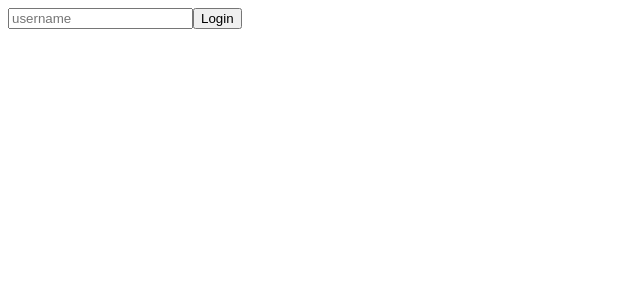
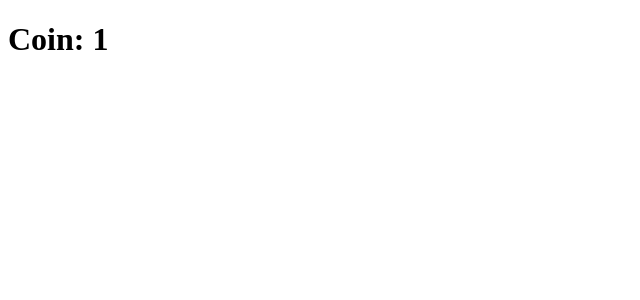
Before and after one commit to ng-lee/react-masterclass-2021-part-1, a React (Create React App) app: page /1 in a window 1280 px wide. Shown: the top 300 px of the page, without its empty margins (0-640 px from the left). Built offline with nearby package versions, Linux system fonts and the light colour scheme.

Commit message:
setup for crypto tracker

```diff
--- a/package.json
+++ b/package.json
@@ -12,6 +12,8 @@
     "@types/react-dom": "^17.0.11",
     "react": "^17.0.2",
     "react-dom": "^17.0.2",
+    "react-query": "^3.34.11",
+    "react-router-dom": "^5.3.0",
     "react-scripts": "5.0.0",
     "styled-components": "^5.3.3",
     "typescript": "^4.5.4",
@@ -42,6 +44,7 @@
     ]
   },
   "devDependencies": {
+    "@types/react-router-dom": "^5.3.3",
     "@types/styled-components": "^5.1.20"
   }
 }
--- a/src/App.tsx
+++ b/src/App.tsx
@@ -1,31 +1,7 @@
-import React, { useState } from "react";
+import Router from "./Router";
 
 function App() {
-  const [value, setValue] = useState("");
-  const onChange = (event: React.FormEvent<HTMLInputElement>) => {
-    const {
-      currentTarget: { value },
-    } = event;
-    setValue(value);
-  };
-  const onSubmit = (event: React.FormEvent<HTMLFormElement>) => {
-    event.preventDefault();
-    console.log("Hello " + value);
-    setValue("");
-  };
-  return (
-    <div>
-      <form onSubmit={onSubmit}>
-        <input
-          value={value}
-          onChange={onChange}
-          type="text"
-          placeholder="username"
-        />
-        <button>Login</button>
-      </form>
-    </div>
-  );
+  return <Router />;
 }
 
 export default App;
--- /dev/null
+++ b/src/Router.tsx
@@ -0,0 +1,20 @@
+import { BrowserRouter, Switch, Route } from "react-router-dom";
+import Coins from "./routes/Coins";
+import Coin from "./routes/Coin";
+
+function Router() {
+  return (
+    <BrowserRouter>
+      <Switch>
+        <Route path="/:coinId">
+          <Coin />
+        </Route>
+        <Route path="/">
+          <Coins />
+        </Route>
+      </Switch>
+    </BrowserRouter>
+  );
+}
+
+export default Router;
--- /dev/null
+++ b/src/routes/Coin.tsx
@@ -0,0 +1,12 @@
+import { useParams } from "react-router-dom";
+
+interface RouteParams {
+  coinId: string;
+}
+
+function Coin() {
+  const { coinId } = useParams<RouteParams>();
+  return <h1>Coin: {coinId}</h1>;
+}
+
+export default Coin;
--- /dev/null
+++ b/src/routes/Coins.tsx
@@ -0,0 +1,5 @@
+function Coins() {
+  return <h1>Coins</h1>;
+}
+
+export default Coins;
--- a/src/theme.ts
+++ b/src/theme.ts
@@ -5,9 +5,3 @@
   textColor: "black",
   btnColor: "tomato",
 };
-
-export const darkTheme: DefaultTheme = {
-  bgColor: "black",
-  textColor: "white",
-  btnColor: "teal",
-};
```
Also changed, not shown: 1 other file (tests, documents, lock files or other folders).
